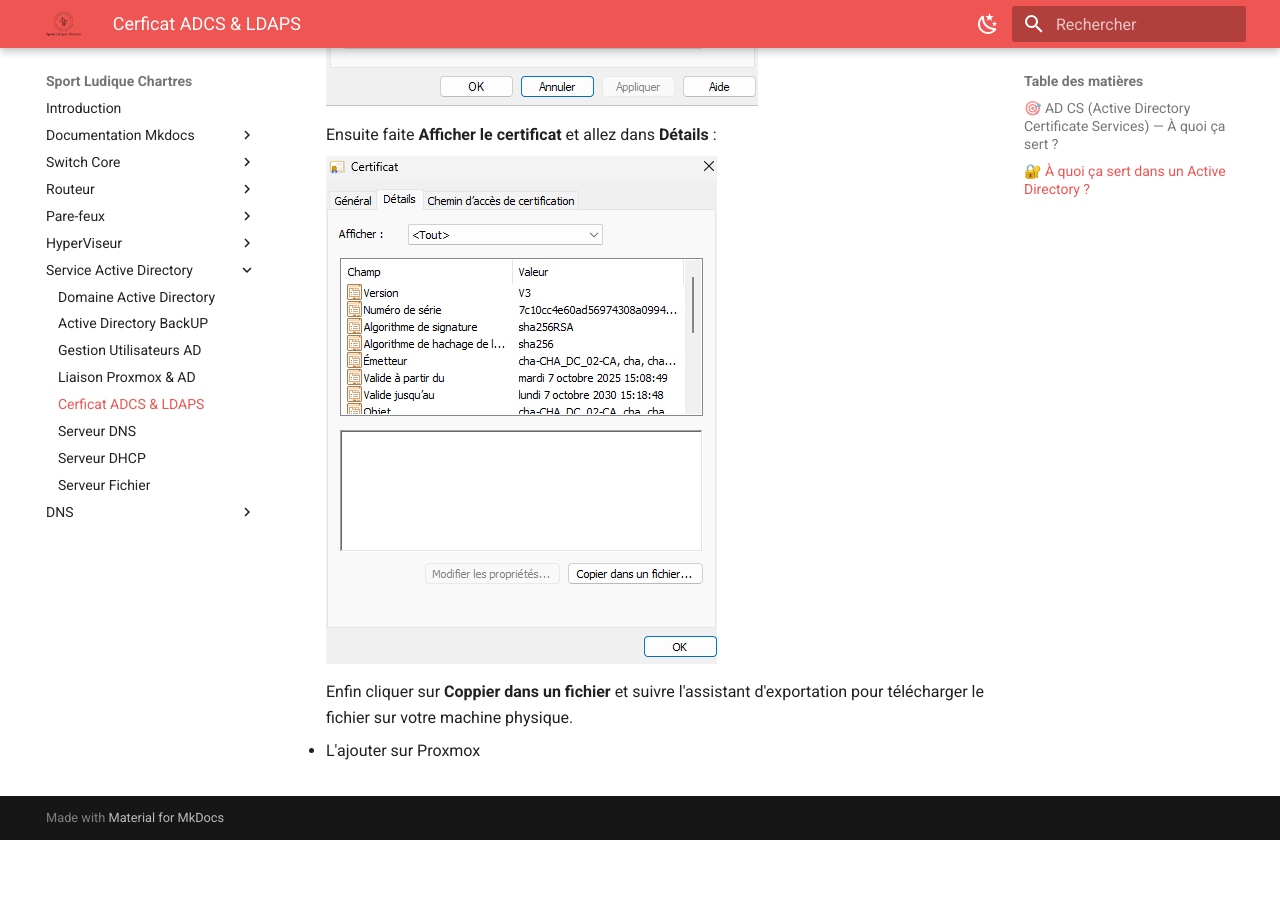
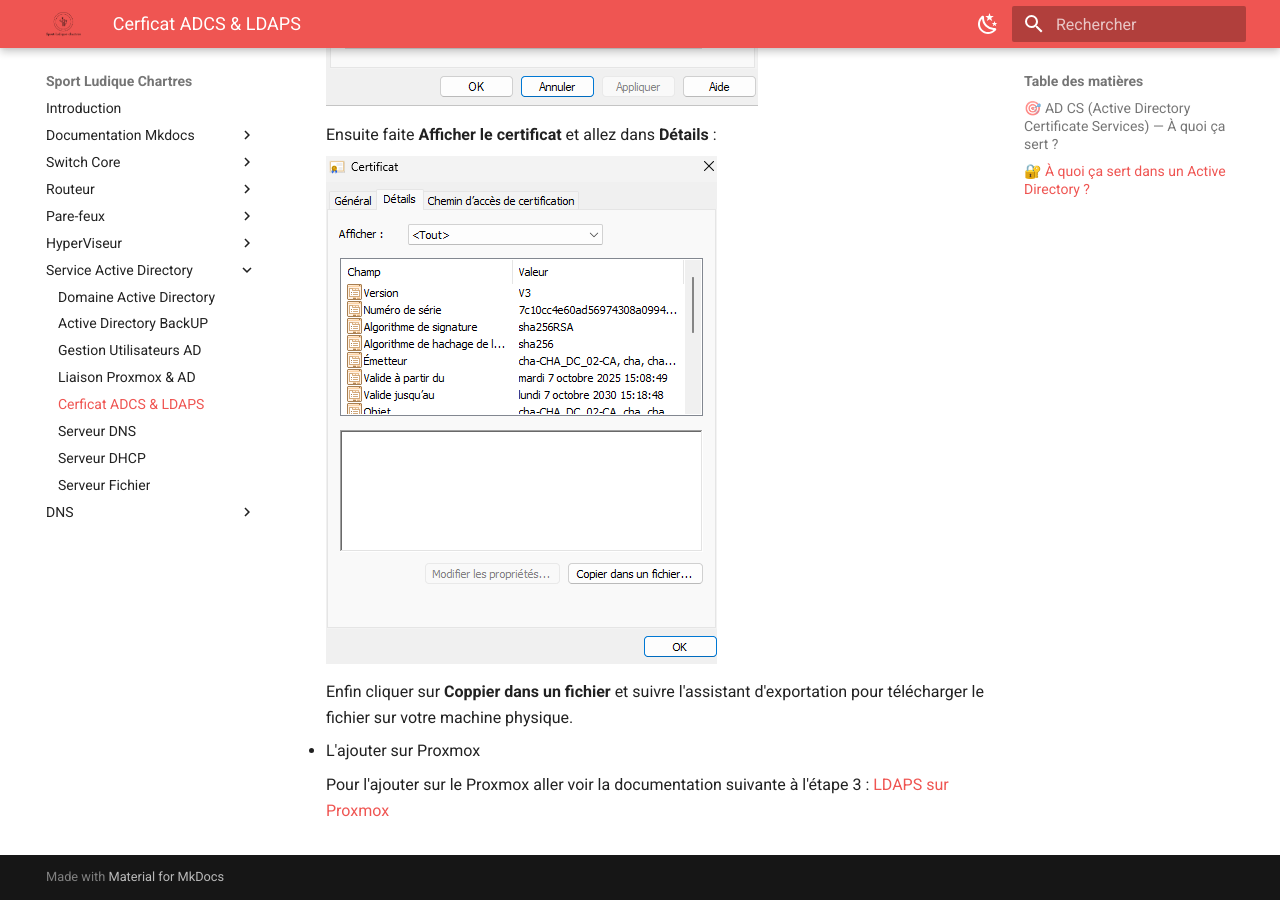
Before and after one commit to Sym-0ne/sport-ludique-Chartres, an MkDocs documentation site: the page built from docs/Service AD/adcs.md, in a window 1280 px wide and 900 px high, scrolled down 2263 px. Built offline with MkDocs 1.6.1 and Material for MkDocs 9.7.7, drawn with Linux system fonts in a browser that asks for light colours; before the commit the page ends 3103 px from its top, so only the background shows below that.

Commit message:
lien sur page

```diff
--- a/docs/Service AD/adcs.md
+++ b/docs/Service AD/adcs.md
@@ -37,3 +37,5 @@
     Enfin cliquer sur **Coppier dans un fichier** et suivre l'assistant d'exportation pour télécharger le fichier sur votre machine physique.
 
 3. L'ajouter sur Proxmox
+
+    Pour l'ajouter sur le Proxmox aller voir la documentation suivante à l'étape 3 : [LDAPS sur Proxmox](https://sym-0ne.github.io/sport-ludique-Chartres/Hyperviseur/ldaps-prox/)
```
